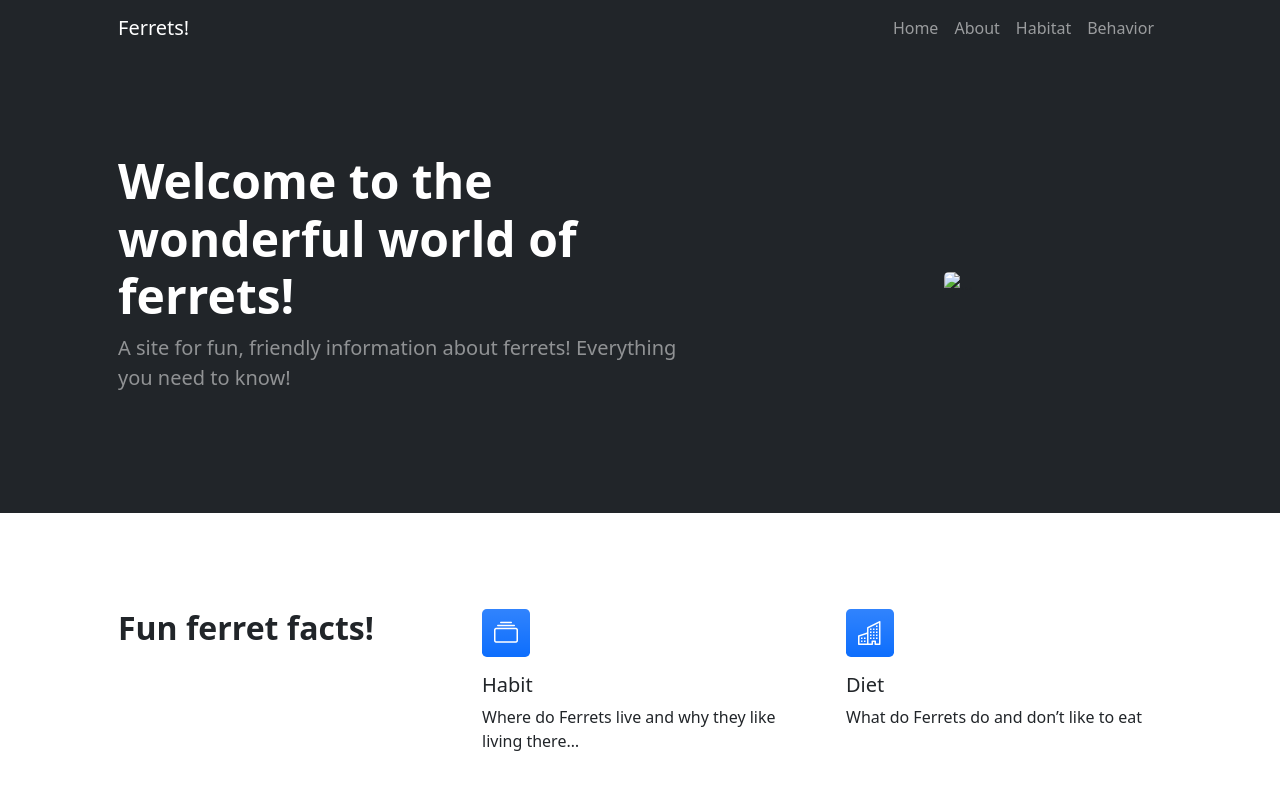
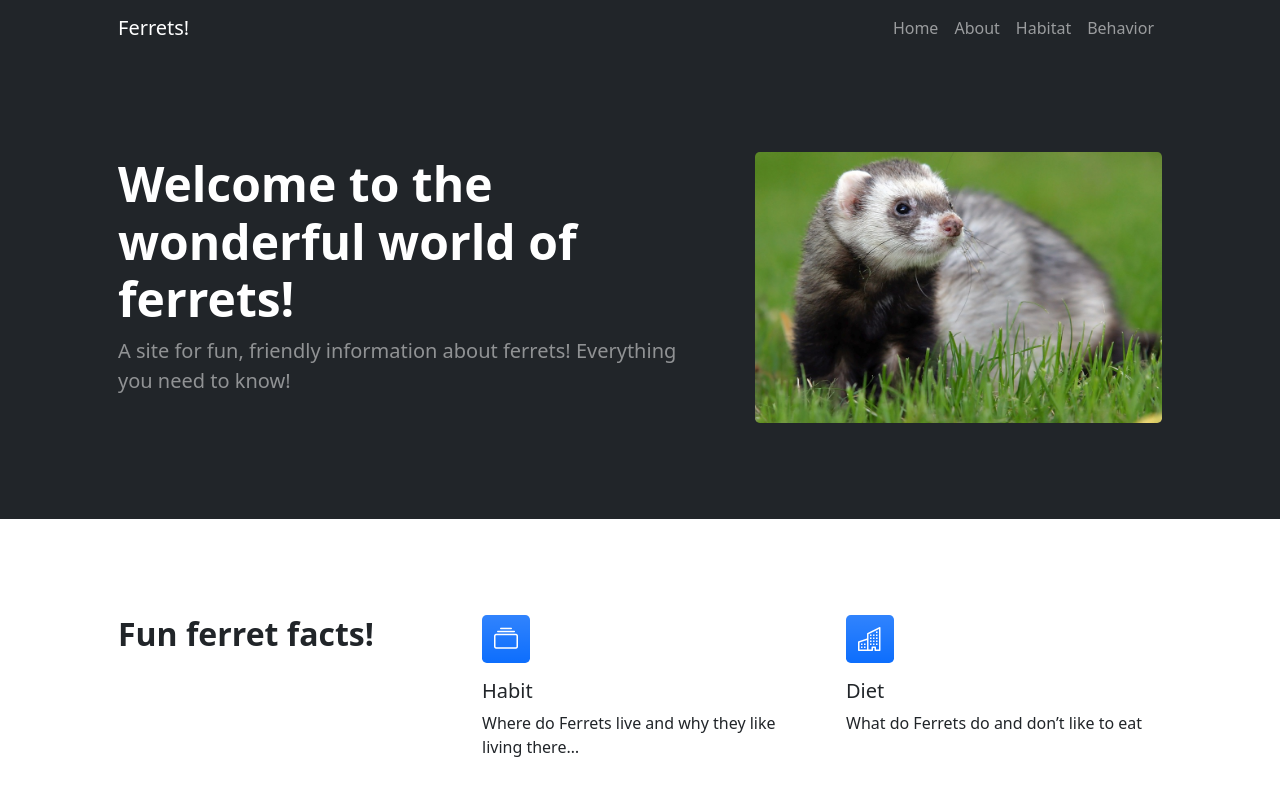
Before and after one commit to cody-t-minus/ferret-crew, a plain HTML site: page index.html in a window 1280 px wide. Shown: the top 810 px of the page. Drawn offline with nearby package versions, Linux system fonts and the light colour scheme.

Commit message:
Image fix

```diff
--- a/index.html
+++ b/index.html
@@ -59,7 +59,7 @@
                                 </div>
                             </div>
                         </div>
-                        <div class="col-xl-5 col-xxl-6 d-none d-xl-block text-center"><img class="img-fluid rounded-3 my-5" src="../startbootstrap-modern-business-gh-pages/assets/male-fitch-ferret-1-schoemaker-sized.jpg" alt="..." /></div>
+                        <div class="col-xl-5 col-xxl-6 d-none d-xl-block text-center"><img class="img-fluid rounded-3 my-5" src="assets/male-fitch-ferret-1-schoemaker-sized.jpg" alt="..." /></div>
                     </div>
                 </div>
             </header>
```
